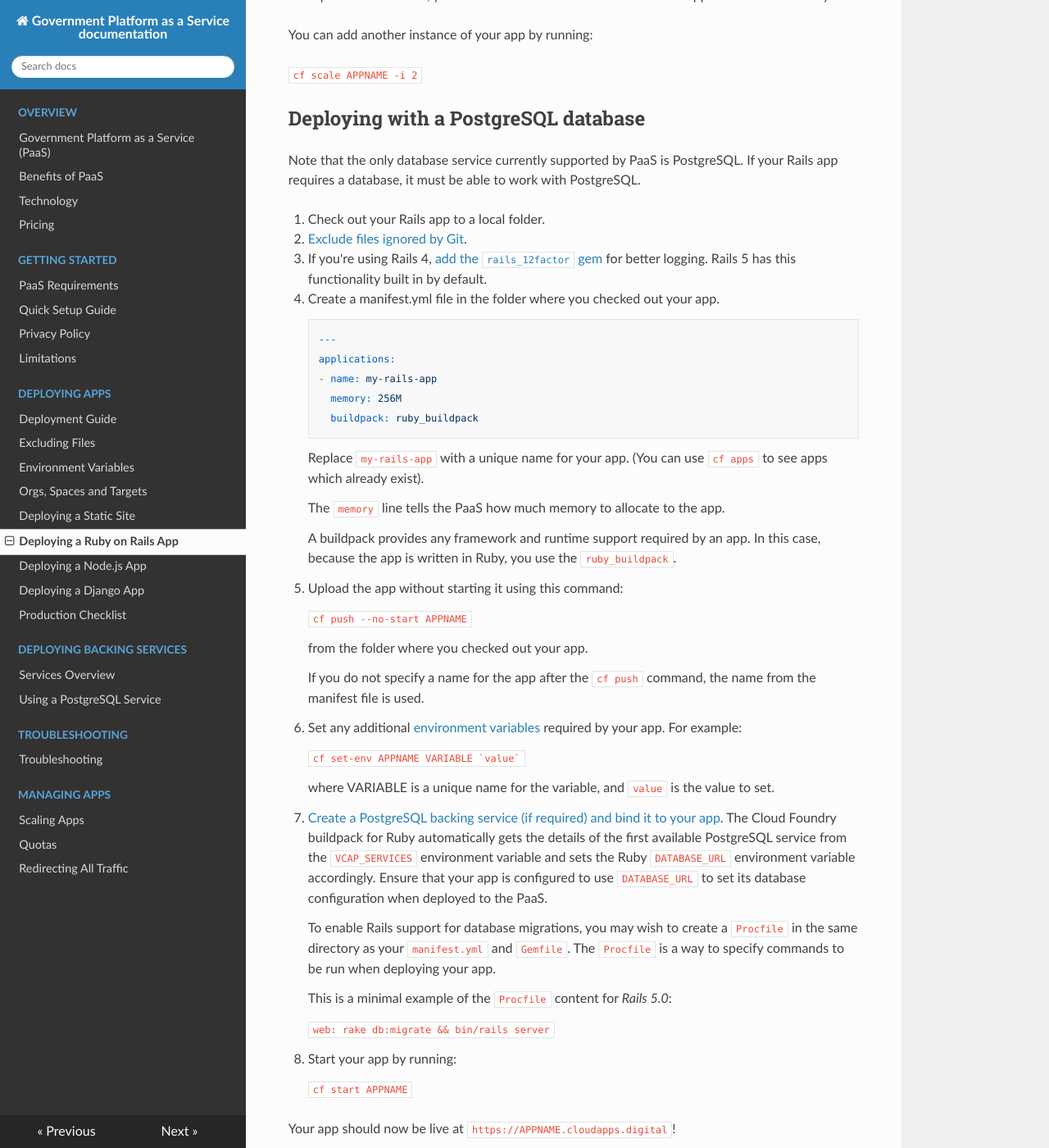
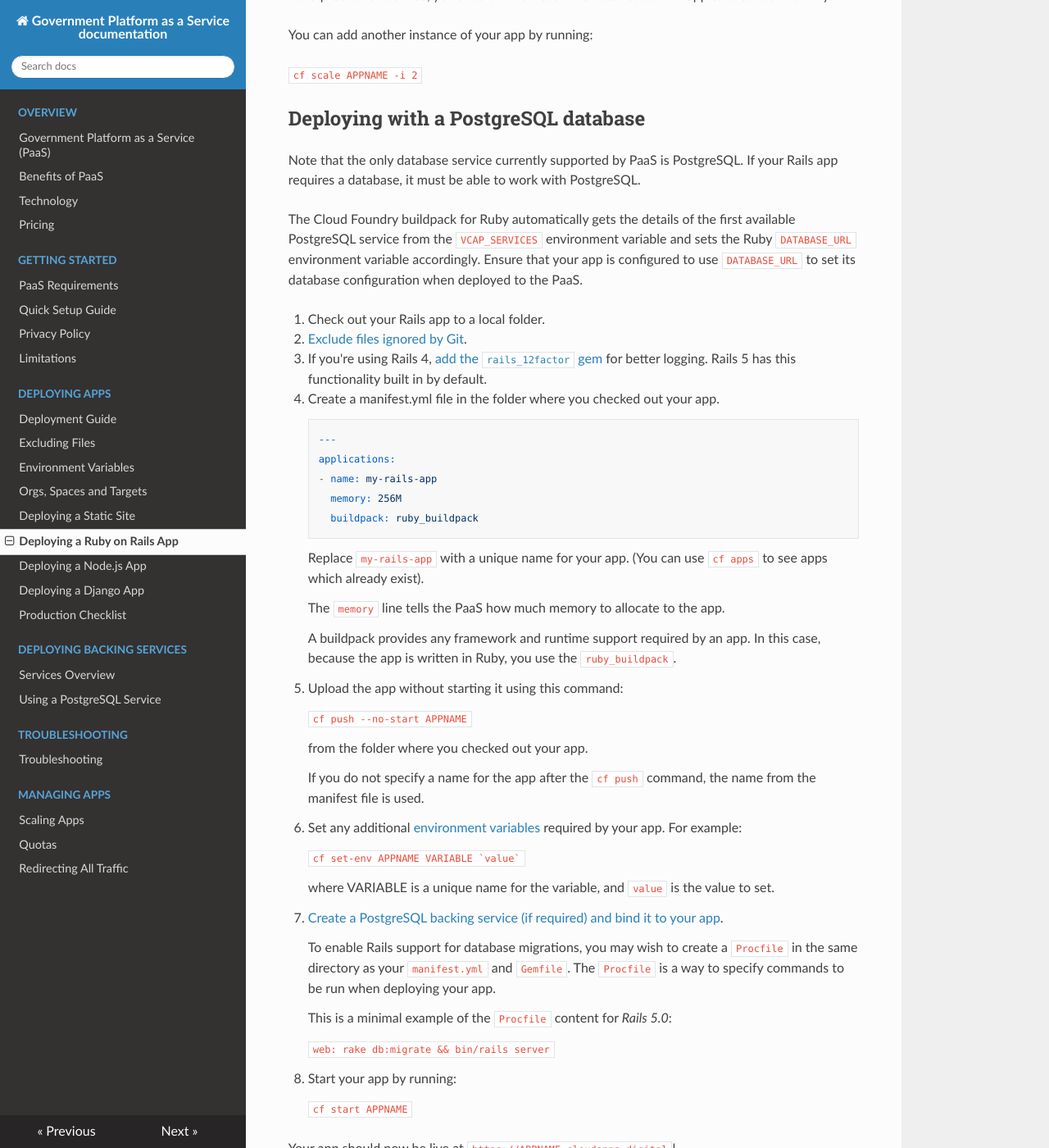
Before and after one commit to alphagov/paas-developer-docs, an MkDocs documentation site: the page built from docs/deploying_apps/deploying_rails.md, in a window 1280 px wide and 1400 px high, scrolled down 1469 px. Shown: the whole window at 82% size. Built offline with MkDocs 1.6.1, drawn with Linux system fonts in a browser that asks for light colours; nearby versions of some CDN libraries; old or Windows-style settings are respelled for this version of MkDocs; part of the change alters nothing that is shown.

```diff
--- a/docs/deploying_apps/deploying_rails.md
+++ b/docs/deploying_apps/deploying_rails.md
@@ -66,6 +66,8 @@ You can add another instance of your app by running:
 
 Note that the only database service currently supported by PaaS is PostgreSQL. If your Rails app requires a database, it must be able to work with PostgreSQL.
 
+ The Cloud Foundry buildpack for Ruby automatically gets the details of the first available PostgreSQL service from the ``VCAP_SERVICES`` environment variable and sets the Ruby `DATABASE_URL` environment variable accordingly. Ensure that your app is configured to use `DATABASE_URL` to set its database configuration when deployed to the PaaS.
+
 1. Check out your Rails app to a local folder.
 
 1. [Exclude files ignored by Git](/deploying_apps/excluding_files/).
@@ -108,7 +110,6 @@ Note that the only database service currently supported by PaaS is PostgreSQL. I
 
 
 1. [Create a PostgreSQL backing service (if required) and bind it to your app](/deploying_services/postgres/).
-    The Cloud Foundry buildpack for Ruby automatically gets the details of the first available PostgreSQL service from the ``VCAP_SERVICES`` environment variable and sets the Ruby `DATABASE_URL` environment variable accordingly. Ensure that your app is configured to use `DATABASE_URL` to set its database configuration when deployed to the PaaS.
 
     To enable Rails support for database migrations, you may wish to create a `Procfile` in the same directory as your `manifest.yml` and `Gemfile`. The `Procfile` is a way to specify commands to be run when deploying your app.
 
```
